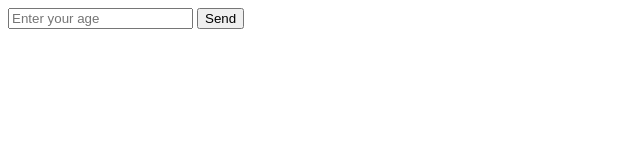
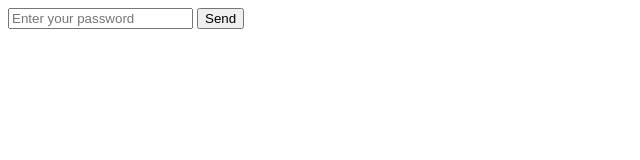
Before and after one commit to dhefex/password-validator, a website: page public/index.html in a window 1280 px wide. Shown: the full height of the page, 0-640 px from the left. Drawn offline with Linux system fonts and the light colour scheme.

Commit message:
Update password input placeholder text

```diff
--- a/public/index.html
+++ b/public/index.html
@@ -9,7 +9,7 @@
     <main>
         <div class="container">
             <form action="/verify" method="post">
-                <input type="text"  name="password"  placeholder="Enter your age" required>
+                <input type="text"  name="password"  placeholder="Enter your password" required>
                 <button type="submit">Send</button>
             </form>
         </div>
```
